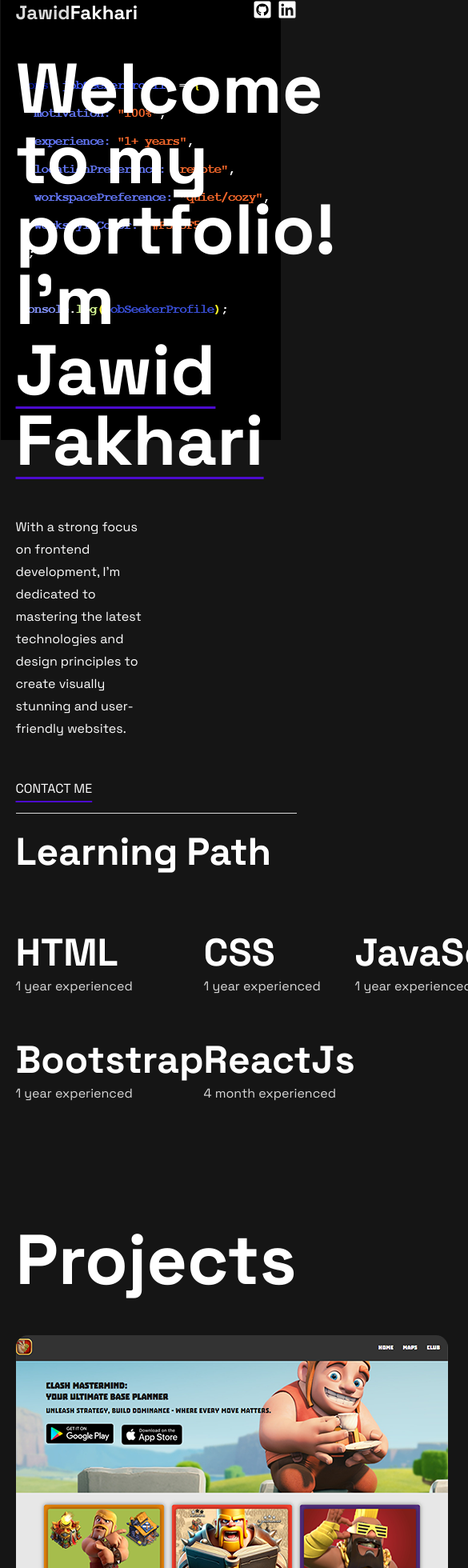
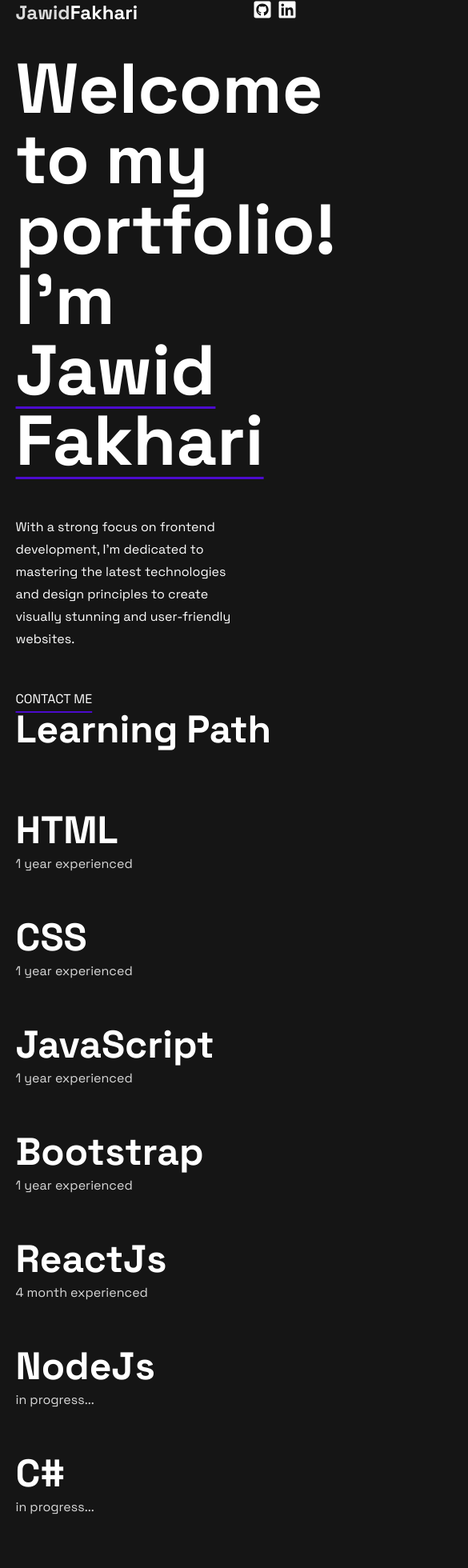
Before and after one commit to jawid-fakhari/jawid-fakhari-portfolio, a React (Create React App) app: page / in a window 390 px wide. Shown: the top 1960 px of the page at 80% size, 585 px wide, since content can reach past the window. Built offline with nearby package versions, Linux system fonts and the light colour scheme.

Commit message:
details and queries added

```diff
--- a/src/components/contact/contact.module.css
+++ b/src/components/contact/contact.module.css
@@ -19,3 +19,11 @@
 hr {
   margin: 20px 0;
 }
+
+@media screen and (max-width: 575px) {
+  .boxes {
+    display: grid;
+    grid-template-columns: 1fr;
+    gap: 10px;
+  }
+}
--- a/src/components/header/About.jsx
+++ b/src/components/header/About.jsx
@@ -28,7 +28,7 @@ function About() {
                     <div className={Styled.titleBox}>
                         <p className="titleXL">Welcome to my portfolio! <br /> I'm <span>Jawid Fakhari</span></p>
                     </div>
-                    <div className={Styled.presentationBox}>
+                    <div className={Styled.presentationWrap}>
                         <p className="prgMedium">With a strong focus on frontend development, I'm dedicated to mastering the latest technologies and design principles to create visually stunning and user-friendly websites.</p>
                     </div>
                     <div className="contactLink">
--- a/src/components/header/about.module.css
+++ b/src/components/header/about.module.css
@@ -6,9 +6,7 @@
 .imageBox {
   position: absolute;
   z-index: -1;
-  width: 350px;
-  height: 550px;
-  right: 10%;
+  right: 11%;
 }
 
 /**/
@@ -20,8 +18,23 @@
   text-decoration: underline 3px #4c0bce;
   text-underline-offset: 15px;
 }
-.presentationBox {
+.presentationWrap {
   margin: 50px 0;
   width: 50%;
 }
 /**/
+
+@media screen and (max-width: 1626px) {
+  .titleBox {
+    width: 80%;
+  }
+}
+@media screen and (max-width: 1275px) {
+  .imageBox img {
+    display: none;
+  }
+  .presentationWrap {
+    margin: 50px 0;
+    width: 80%;
+  }
+}
--- a/src/components/presentationBox/presentationBox.module.css
+++ b/src/components/presentationBox/presentationBox.module.css
@@ -8,9 +8,11 @@
 }
 .imageWrapper img {
   border-radius: 15px;
+  clip-path: inset(2px); /* Taglia 2px dai bordi dell'immagine */
 }
 
 .imageWrapper:hover::after {
+  clip-path: inset(2px); /* Taglia 2px dai bordi dell'immagine */
   border-radius: 15px;
   content: "";
   position: absolute;
--- a/src/components/skills/Skills.jsx
+++ b/src/components/skills/Skills.jsx
@@ -5,7 +5,7 @@ import Styled from './skills.module.css'
 function Skills() {
     return (
         <>
-            <hr />
+            {/* <hr /> */}
             <p className={`${Styled.skills} ${"titleL"}`}>Learning Path</p>
             <div className={Styled.skillsWrapper}>
                 <div className={Styled.html}>
@@ -28,6 +28,14 @@ function Skills() {
                     <p className={`${Styled.skills} ${"titleL"}`}>ReactJs</p>
                     <p className={`${Styled.skillLevel} ${"prgMedium"}`}>4 month experienced</p>
                 </div>
+                <div className={Styled.nodeJs}>
+                    <p className={`${Styled.skills} ${"titleL"}`}>NodeJs</p>
+                    <p className={`${Styled.skillLevel} ${"prgMedium"}`}>in progress...</p>
+                </div>
+                <div className={Styled.cSharp}>
+                    <p className={`${Styled.skills} ${"titleL"}`}>C#</p>
+                    <p className={`${Styled.skillLevel} ${"prgMedium"}`}>in progress...</p>
+                </div>
             </div>
         </>
     )
--- a/src/components/skills/skills.module.css
+++ b/src/components/skills/skills.module.css
@@ -15,3 +15,24 @@ hr {
 .skillLevel {
   color: #d9d9d9;
 }
+
+@media screen and (max-width: 850px) {
+  .skillsWrapper {
+    display: grid;
+    grid-template-columns: 1fr 1fr;
+
+    row-gap: 50px;
+    margin-bottom: 150px;
+    margin-top: 70px;
+  }
+}
+@media screen and (max-width: 580px) {
+  .skillsWrapper {
+    display: grid;
+    grid-template-columns: 1fr;
+
+    row-gap: 50px;
+    margin-bottom: 150px;
+    margin-top: 70px;
+  }
+}
```
Also changed, not shown: public/images/jobSeeker.png.
